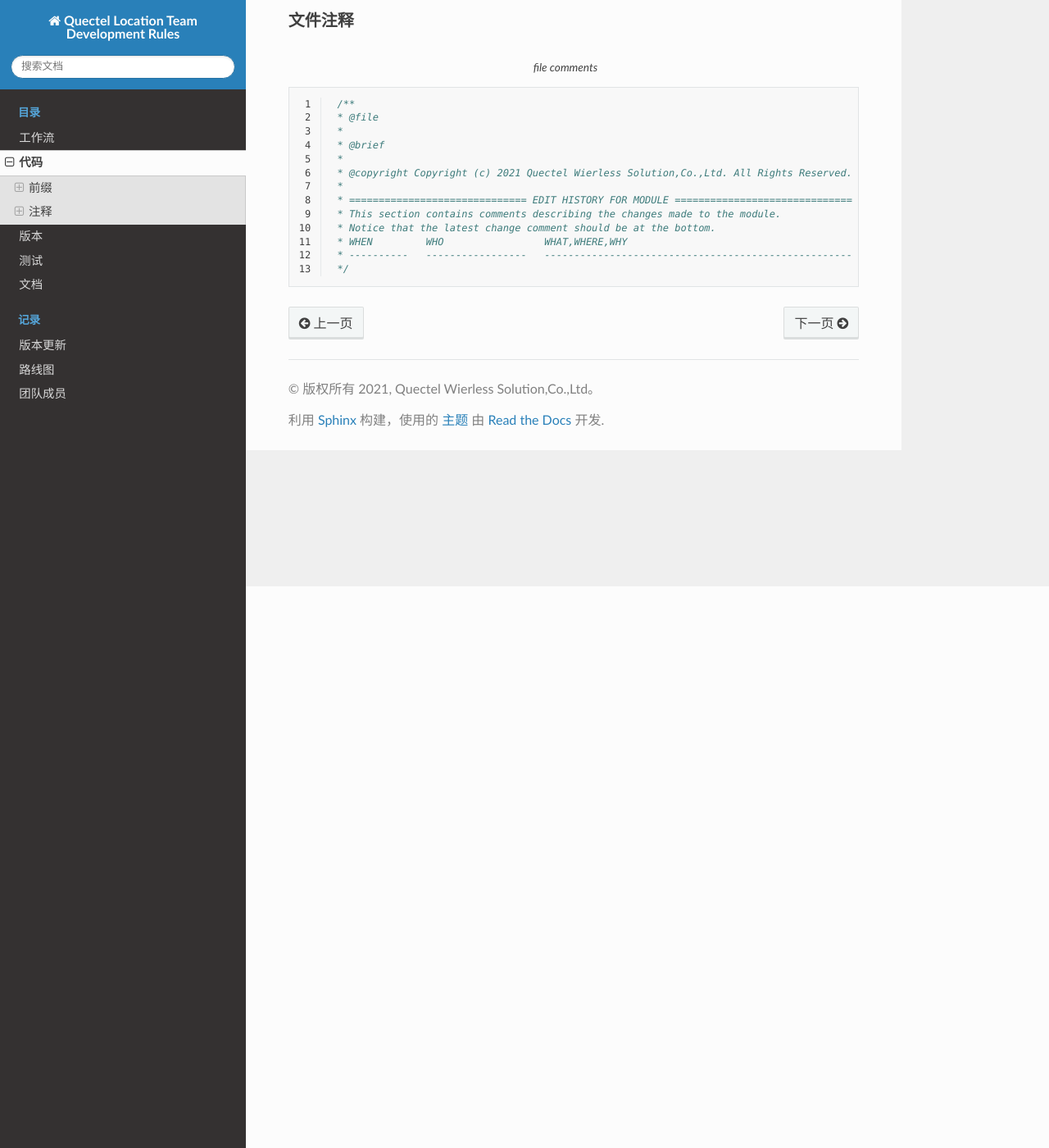
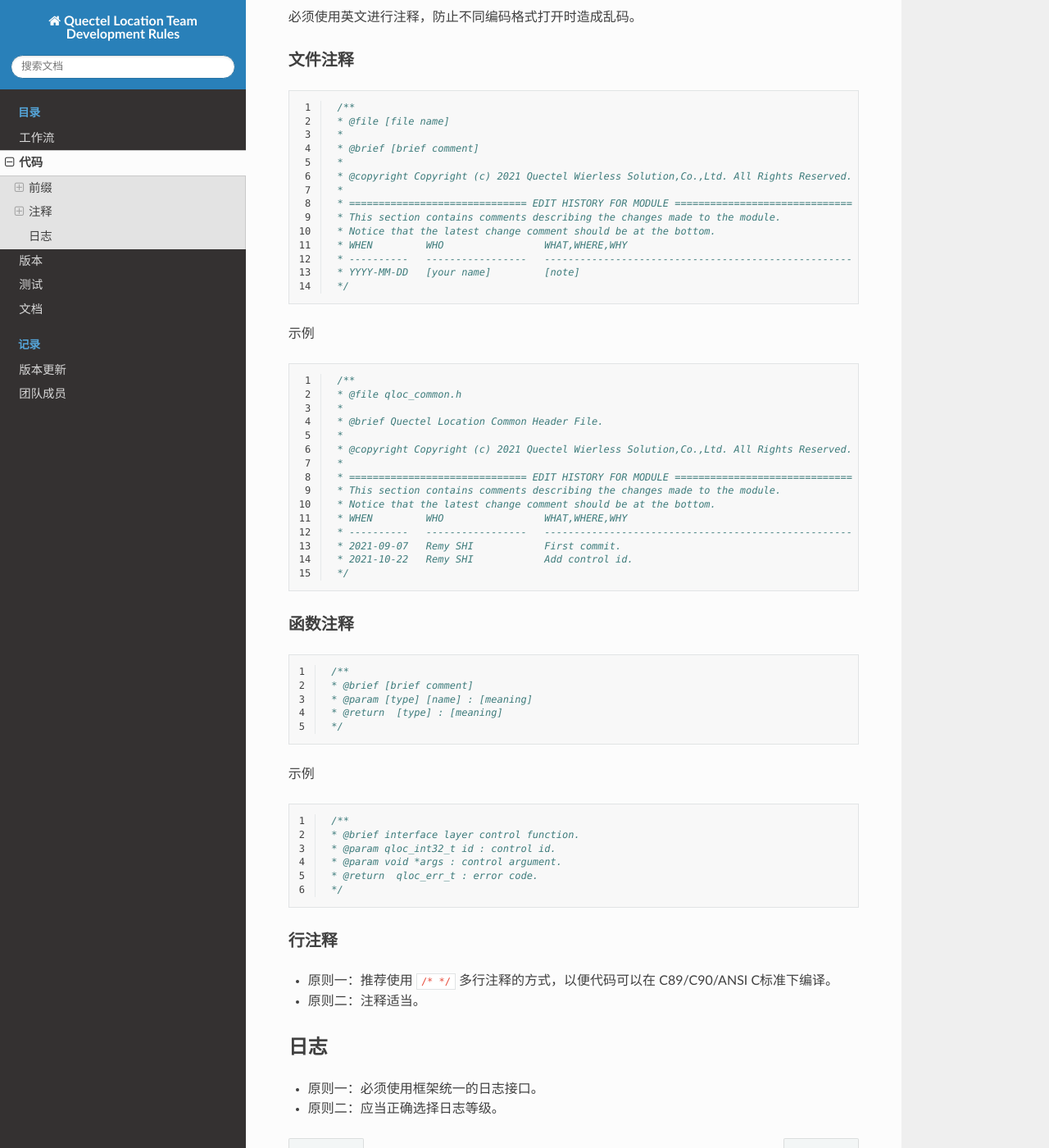
Before and after one commit to QuectelRemy/LSTDR, a Sphinx documentation site: the page built from source/code.rst, in a window 1280 px wide and 1400 px high, scrolled down 685 px. Shown: the whole window at 82% size. Built offline with Sphinx 7.4.7 and the Read the Docs theme 2.0.0, drawn with Linux system fonts in a browser that asks for light colours.

Commit message:
update workflow; update comment and log rules.

```diff
--- a/source/code.rst
+++ b/source/code.rst
@@ -27,17 +27,18 @@
 注释
 ~~~~~~
 
+必须使用英文进行注释，防止不同编码格式打开时造成乱码。
+
 文件注释
 --------
 
 .. code-block:: c
-   :caption: file comments
    :linenos:
 
     /**
-    * @file
+    * @file [file name]
     *
-    * @brief
+    * @brief [brief comment]
     *
     * @copyright Copyright (c) 2021 Quectel Wierless Solution,Co.,Ltd. All Rights Reserved.
     *
@@ -46,4 +47,62 @@
     * Notice that the latest change comment should be at the bottom.
     * WHEN         WHO                 WHAT,WHERE,WHY
     * ----------   -----------------   ----------------------------------------------------
+    * YYYY-MM-DD   [your name]         [note]
     */
+
+示例
+
+.. code-block:: c
+   :linenos:
+
+    /**
+    * @file qloc_common.h
+    *
+    * @brief Quectel Location Common Header File.
+    *
+    * @copyright Copyright (c) 2021 Quectel Wierless Solution,Co.,Ltd. All Rights Reserved.
+    *
+    * ============================== EDIT HISTORY FOR MODULE ==============================
+    * This section contains comments describing the changes made to the module.
+    * Notice that the latest change comment should be at the bottom.
+    * WHEN         WHO                 WHAT,WHERE,WHY
+    * ----------   -----------------   ----------------------------------------------------
+    * 2021-09-07   Remy SHI            First commit.
+    * 2021-10-22   Remy SHI            Add control id.
+    */
+
+函数注释
+--------
+
+.. code-block:: c
+   :linenos:
+
+    /**
+    * @brief [brief comment]
+    * @param [type] [name] : [meaning]
+    * @return  [type] : [meaning]
+    */
+
+示例
+
+.. code-block:: c
+   :linenos:
+
+    /**
+    * @brief interface layer control function.
+    * @param qloc_int32_t id : control id.
+    * @param void *args : control argument.
+    * @return  qloc_err_t : error code.
+    */
+
+行注释
+------
+
+- 原则一：推荐使用 ``/* */`` 多行注释的方式，以便代码可以在 C89/C90/ANSI C标准下编译。
+- 原则二：注释适当。
+
+日志
+~~~~~
+
+- 原则一：必须使用框架统一的日志接口。
+- 原则二：应当正确选择日志等级。
--- a/source/history.rst
+++ b/source/history.rst
@@ -4,4 +4,4 @@
 2021年10月22日
 ~~~~~~~~~~~~~~~
 
-首次发布
+首次发布《团队开发守则》。
--- a/source/index.rst
+++ b/source/index.rst
@@ -21,5 +21,4 @@ Welcome to Quectel Location Team Development Rules's documentation!
    :caption: 记录
 
    history
-   roadmap
    member
--- a/source/roadmap.rst
+++ /dev/null
@@ -1,2 +0,0 @@
-路线图
-======
--- a/source/test.rst
+++ b/source/test.rst
@@ -48,7 +48,8 @@
 
 在单元测试的基础上，进行简单的模块测试。一般按照正确的调用关系使用功能模块。
 
-- 原则一：
+- 原则一：应该覆盖常见使用场景。
+- 原则二：适当测试其健壮性。如错误接口调用场景：未初始化时使用重要接口。
 
 黑盒测试
 ~~~~~~~~~
--- a/source/version.rst
+++ b/source/version.rst
@@ -21,5 +21,6 @@ Perforce Helix P4V
 - 修订版本：涉及缺陷修复时更新
 
 版本更新记录
+~~~~~~~~~~~~~
 
 每次涉及版本更新，应该由项目负责人修改版本号，并将更新内容记录到 :doc:`./history`。
--- a/source/workflow.rst
+++ b/source/workflow.rst
@@ -6,13 +6,13 @@
 需求开发工作流
 ~~~~~~~~~~~~~~
 
-.. image:: ./media/流程图.jpeg
+.. image:: ./media/需求开发工作流.png
     :align: center
     :alt: 图 [需求开发工作流]
 
 缺陷修复工作流
 ~~~~~~~~~~~~~~
 
-.. image:: ./media/流程图.jpeg
+.. image:: ./media/缺陷修复工作流.png
     :align: center
     :alt: 图 [缺陷修复工作流]
```
Also changed, not shown: source/media/流程图.jpeg (deleted), source/media/缺陷修复工作流.png (added), source/media/需求开发工作流.png (added).
